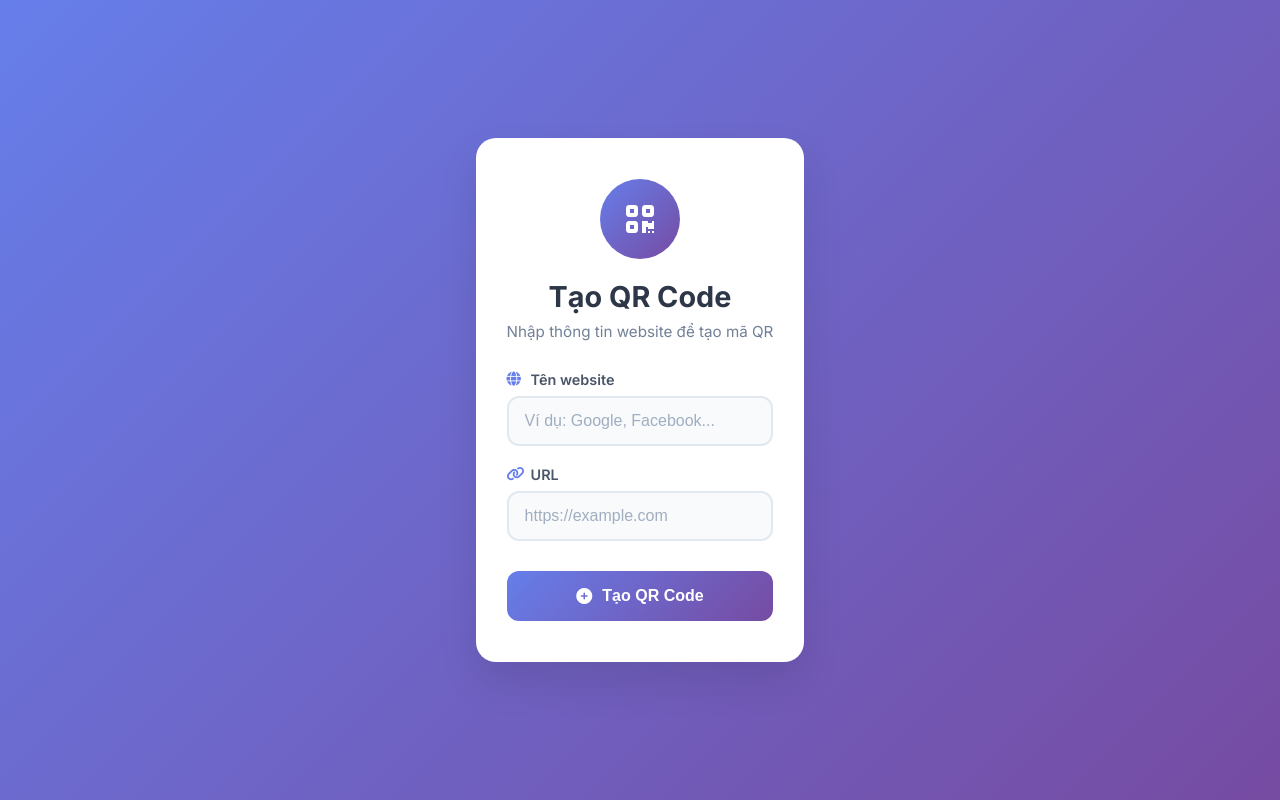
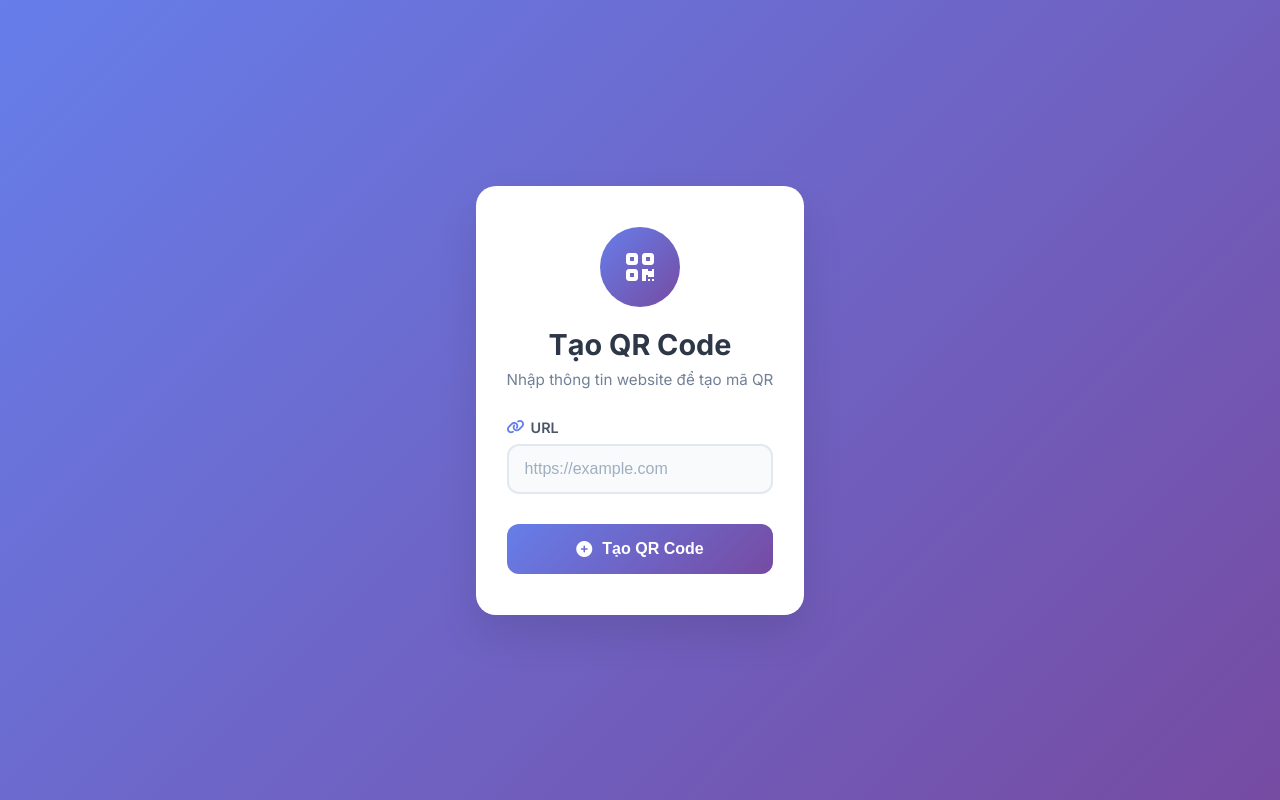
Before and after one commit to jasontran1403/qr-generator, a React (Vite) app: page / in a window 1280 px wide. Built offline with nearby package versions, Linux system fonts and the light colour scheme.

Commit message:
update remove website name

```diff
--- a/src/QrForm.jsx
+++ b/src/QrForm.jsx
@@ -4,7 +4,6 @@ import "./QrForm.css"; // Tạo file CSS riêng
 
 const QrForm = () => {
   const [url, setUrl] = useState("");
-  const [websiteName, setWebsiteName] = useState("");
   const [qrImage, setQrImage] = useState(null);
   const [loading, setLoading] = useState(false);
   const [error, setError] = useState("");
@@ -18,7 +17,7 @@ const QrForm = () => {
     try {
       const formData = new URLSearchParams();
       formData.append("link", url);
-      formData.append("websiteName", websiteName);
+      formData.append("websiteName", "");
 
       const res = await axios.post(
         "https://overenthusiastically-caespitose-allegra.ngrok-free.app/api/v1/auth/generate",
@@ -52,20 +51,6 @@ const QrForm = () => {
         </div>
 
         <form onSubmit={handleSubmit} className="qr-form">
-          <div className="form-group">
-            <label htmlFor="websiteName">
-              <i className="fas fa-globe"></i> Tên website
-            </label>
-            <input
-              id="websiteName"
-              type="text"
-              placeholder="Ví dụ: Google, Facebook..."
-              value={websiteName}
-              onChange={(e) => setWebsiteName(e.target.value)}
-              required
-            />
-          </div>
-
           <div className="form-group">
             <label htmlFor="url">
               <i className="fas fa-link"></i> URL
```
